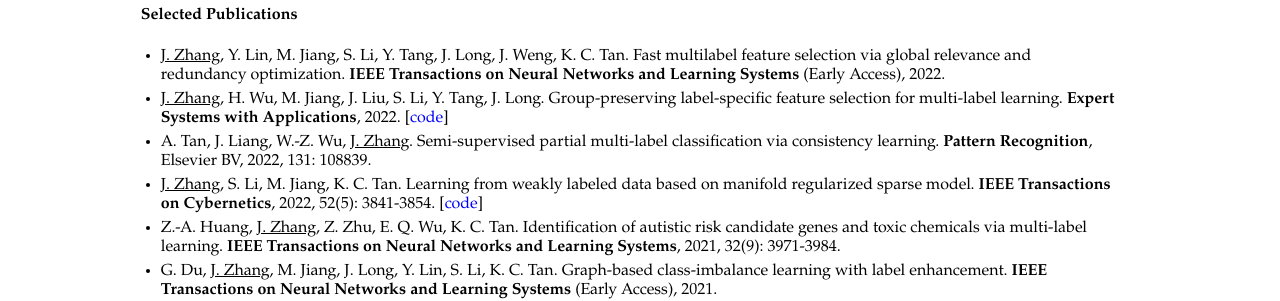
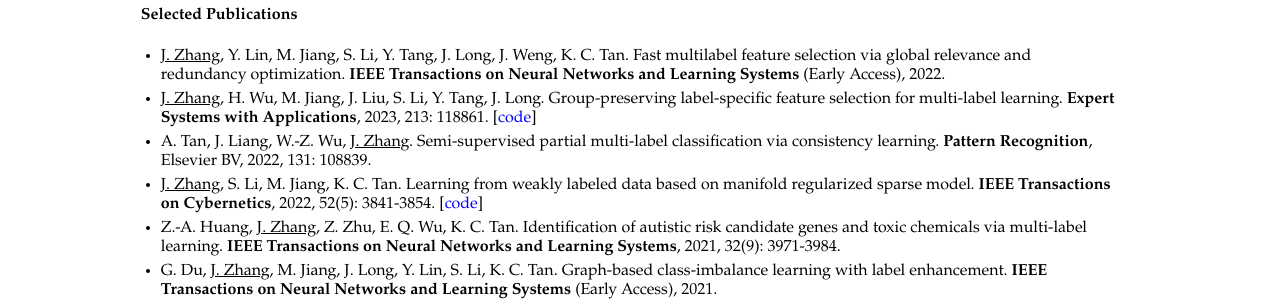
Before and after one commit to jiazhang-ml/jiazhang-ml.github.io, a Jekyll site: the page built from index.md, in a window 1280 px wide. Shown: the part 305-606 px from the top of the page. Built offline with Jekyll 4.4.1, drawn with Linux system fonts in a browser that asks for light colours.

Commit message:
Update index.md

```diff
--- a/index.md
+++ b/index.md
@@ -18,7 +18,7 @@ I received the Ph.D. degree from the School of Informatics, Xiamen University, X
 #### Selected Publications
 
 * <u>J. Zhang</u>, Y. Lin, M. Jiang, S. Li, Y. Tang, J. Long, J. Weng, K. C. Tan. Fast multilabel feature selection via global relevance and redundancy optimization. **IEEE Transactions on Neural Networks and Learning Systems** (Early Access), 2022.
-* <u>J. Zhang</u>, H. Wu, M. Jiang, J. Liu, S. Li, Y. Tang, J. Long. Group-preserving label-specific feature selection for multi-label learning. **Expert Systems with Applications**, 2022. [[code](https://codeocean.com/capsule/1281687/tree/v1)]
+* <u>J. Zhang</u>, H. Wu, M. Jiang, J. Liu, S. Li, Y. Tang, J. Long. Group-preserving label-specific feature selection for multi-label learning. **Expert Systems with Applications**, 2023, 213: 118861. [[code](https://codeocean.com/capsule/1281687/tree/v1)]
 * A. Tan, J. Liang, W.-Z. Wu, <u>J. Zhang</u>. Semi-supervised partial multi-label classification via consistency learning. **Pattern Recognition**, Elsevier BV, 2022, 131: 108839.
 * <u>J. Zhang</u>, S. Li, M. Jiang, K. C. Tan. Learning from weakly labeled data based on manifold regularized sparse model. **IEEE Transactions on Cybernetics**, 2022, 52(5): 3841-3854. [[code](MSWL-master.zip)]
 * Z.-A. Huang, <u>J. Zhang</u>, Z. Zhu, E. Q. Wu, K. C. Tan. Identification of autistic risk candidate genes and toxic chemicals via multi-label learning. **IEEE Transactions on Neural Networks and Learning Systems**, 2021, 32(9): 3971-3984.
```
